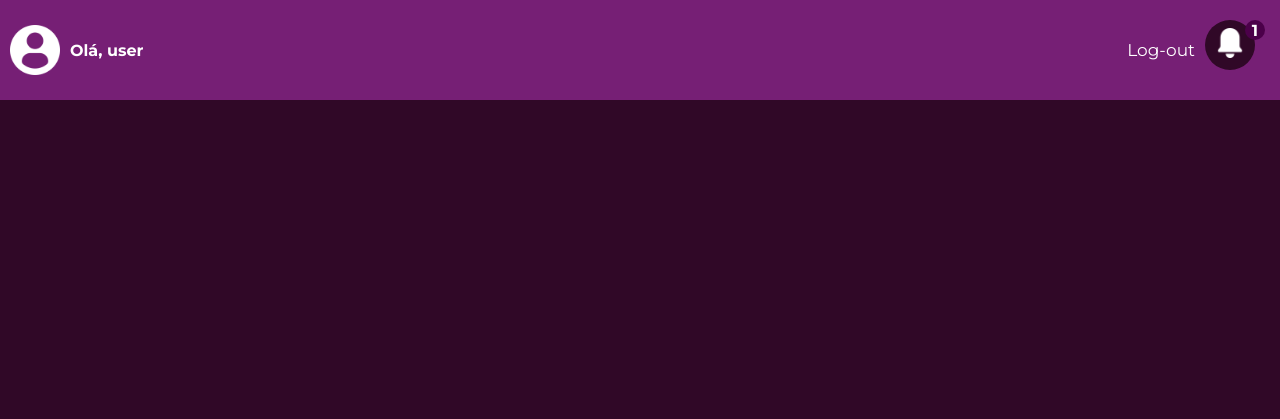
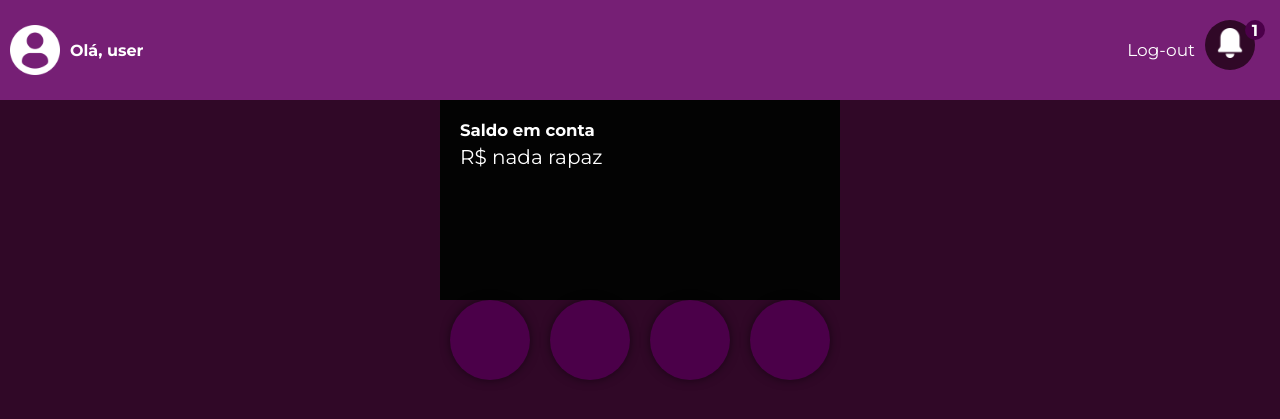
Before and after one commit to GabigolDEVPY/Simulador-banco, a Python web app: template app/templates/home.html in a window 1280 px wide. Shown: the top 419 px of the page. Run offline with Jinja, Linux system fonts and the light colour scheme; the template is opened without the code that fills it, so the values that code supplies are empty.

Commit message:
add files

```diff
--- a/app/css/home.css
+++ b/app/css/home.css
@@ -86,3 +86,35 @@ body {
     background-color: #4b0049;
     color: #ffffff;
 }
+
+.meio-resto {
+    background-color: #ffffff;
+}
+
+.infos {
+    font-size: 20px;
+    background-color: #030303;
+    height: 200px;
+    width: 400px;
+    box-sizing: border-box;
+    padding: 20px;
+}
+
+.options-box {
+    height: 80px;
+    display: flex;
+    align-items: center;
+    justify-content: space-around;
+    background-color: #300827;
+
+
+}
+
+.options-button {
+    border-radius: 50%;
+    height: 80px;
+    width: 80px;
+    background-color:#4b0049;
+    border: none;
+    box-shadow: 0px 0px 10px rgba(0, 0, 0, 0.5);
+}
--- a/app/templates/home.html
+++ b/app/templates/home.html
@@ -23,6 +23,25 @@
             </div>
         </div>
     </div>
-
+    <div class="meio-resto">
+        <div class="infos">
+            <h5 >Saldo em conta</h5>
+            <h4 style="margin-top: 5px; font-weight:lighter;" >R$ nada rapaz</h4>
+        </div>
+        <div class="options-box">
+            <button class="options-button">
+                <img src="" alt="">
+            </button>
+            <button class="options-button">
+                <img src="" alt="">
+            </button>
+            <button class="options-button">
+                <img src="" alt="">
+            </button>
+            <button class="options-button">
+                <img src="" alt="">
+            </button>
+        </div>
+    </div>
 </body>
 </html>
```
